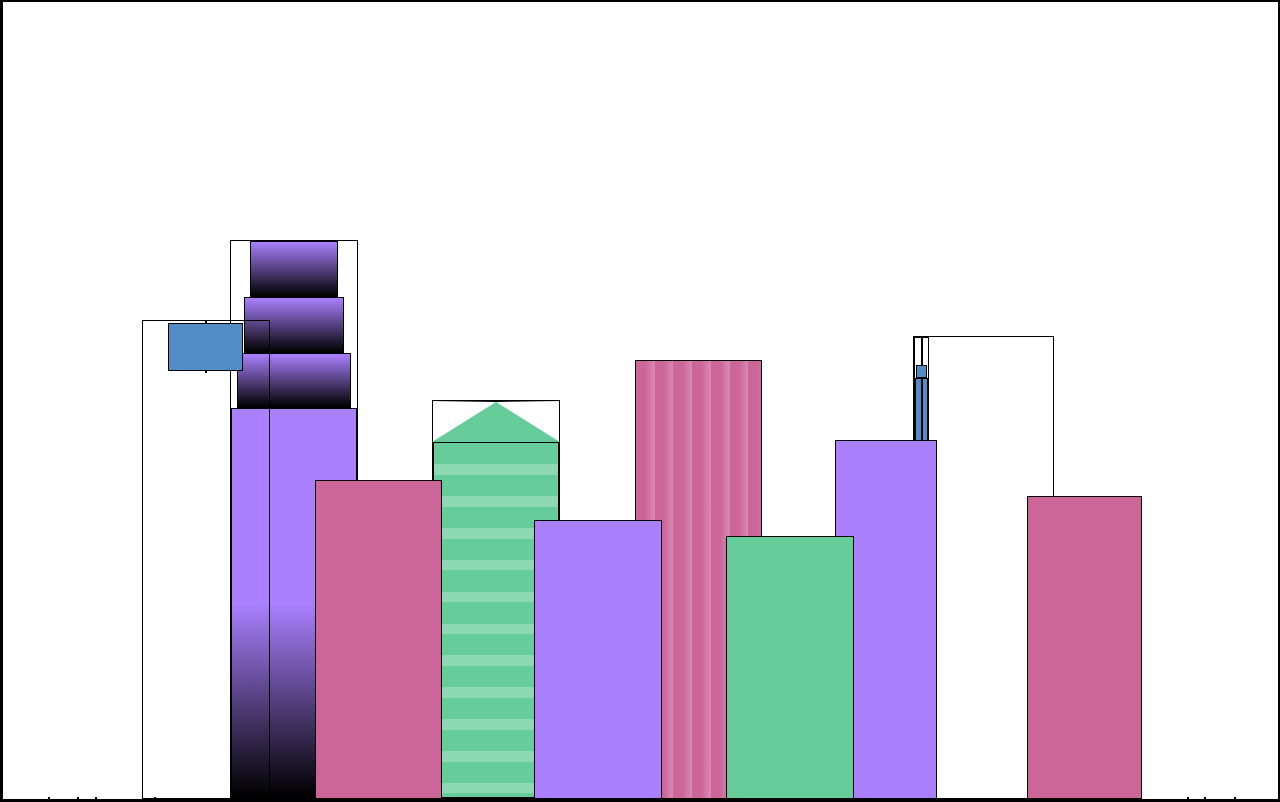
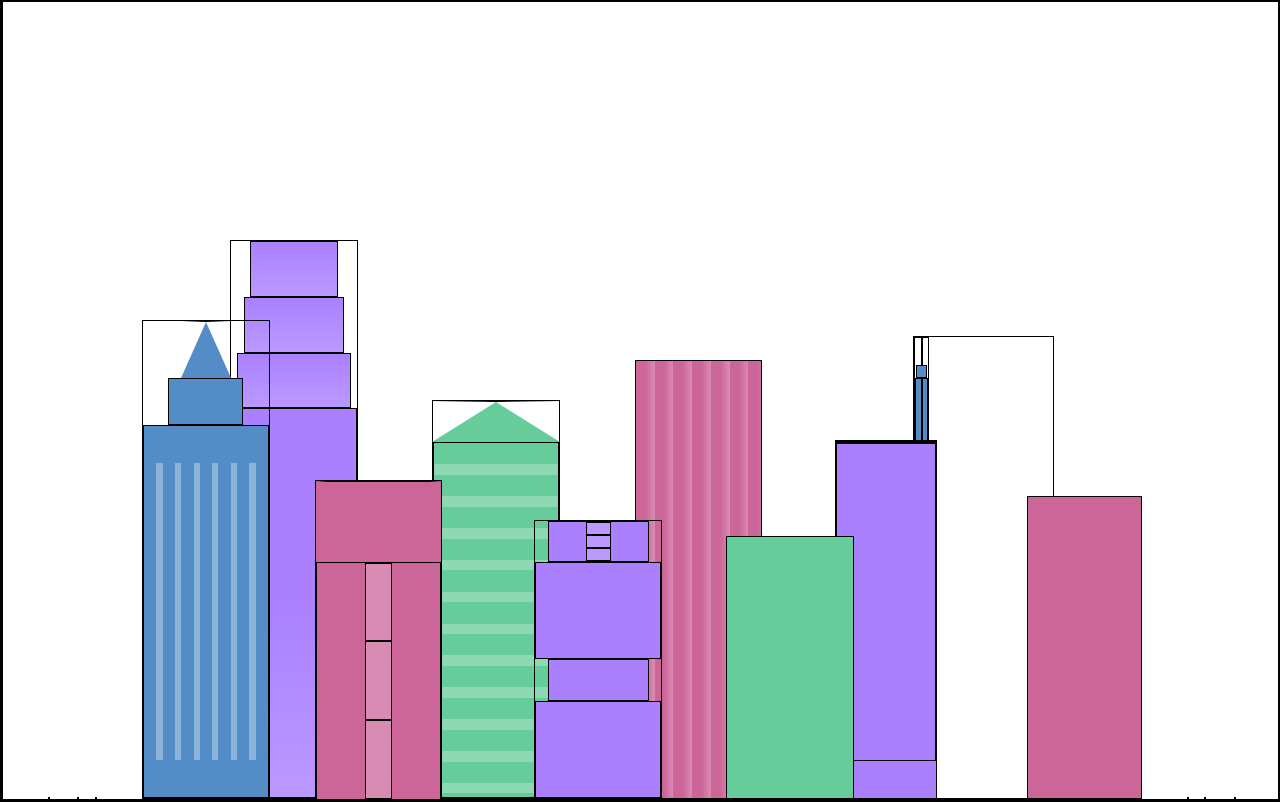
Before and after one commit to JaronL-Tech/city-skyline-jaron, a plain HTML site: page index.html in a window 1280 px wide. Drawn offline with Linux system fonts and the light colour scheme.

Commit message:
added new divs elements and updated the code.

```diff
--- a/index.html
+++ b/index.html
@@ -44,10 +44,31 @@
         <div class="fb1b"></div>
         <div class="fb1c"></div>
         </div>
-        <div class="fb2"></div>
+        <div class="fb2">
+            <div class="fb2a">
+
+            </div>
+            <div class="fb2b window-wrap">
+                <div class="fb2-window"></div>
+                <div class="fb2-window"></div>
+                <div class="fb2-window"></div>
+              </div>
+        </div>
         <div></div>
-        <div class="fb3"></div>
-        <div class="fb4"></div>
+        <div class="fb3 building-wrap">
+            <div class="fb3a window-wrap">
+                <div class="fb3-window"></div>
+                <div class="fb3-window"></div>
+                <div class="fb3-window"></div>
+            </div>
+        <div class="fb3b"></div>
+        <div class="fb3a"></div>
+        <div class="fb3b"></div>
+        </div>
+        <div class="fb4">
+            <div class="fb4a"></div>
+        <div class="fb4b"></div>
+        </div>
         <div class="fb5"></div>
         <div class="fb6"></div>
         <div></div>
--- a/styles.css
+++ b/styles.css
@@ -3,7 +3,7 @@
     --building-color2: #66cc99;
     --building-color3: #cc6699;
     --building-color4: #538cc6;
-    --window-color1:black;
+    --window-color1:#bb99ff;
     --window-color2:#8cd9b3;
     --window-color3:#d98cb3;
     --window-color4:#8cb3d9;
@@ -97,7 +97,7 @@
   .fb3 {
     width: 10%;
     height: 35%;
-    background-color:var(--building-color1);
+
   }
 
   .fb4 {
@@ -177,7 +177,7 @@
     height:10%;
     background-color: var(--building-color4);
   }
-  ..fb1c {
+  .fb1c {
     width: 100%;
     height: 80%;
     background: repeating-linear-gradient(
@@ -194,3 +194,44 @@
         var(--window-color4) 90%
       );
   }
+  .fb1a
+{border-bottom:7vh solid var(--building-color4);
+    border-left:2vw solid transparent;
+  border-right:2vw solid transparent;
+}
+.fb2a{
+    width:100%;
+
+    border-bottom : 10vh solid var(--building-color3);
+  border-left:1vw solid transparent;
+  border-right:1vw solid transparent;
+  }
+  .fb2b{
+    width:100%;
+    height:75%;
+    background-color: var(--building-color3);
+  }
+  .fb2-window{
+    width :22%;
+    height:100%;
+    background-color:var(--window-color3);
+  }
+  .fb3a{
+    width:80%;
+    height:15%;
+    background-color: var(--building-color1);
+  }
+  .fb3b{
+    width:100%;
+    height:35%;
+    background-color: var(--building-color1);
+  }
+  .fb3-window{
+    width: 25%;
+    height: 80%;
+    background-color: var(--window-color1);
+  }
+  .fb4b{
+    width:100%;
+    height:89%;
+  }
```
